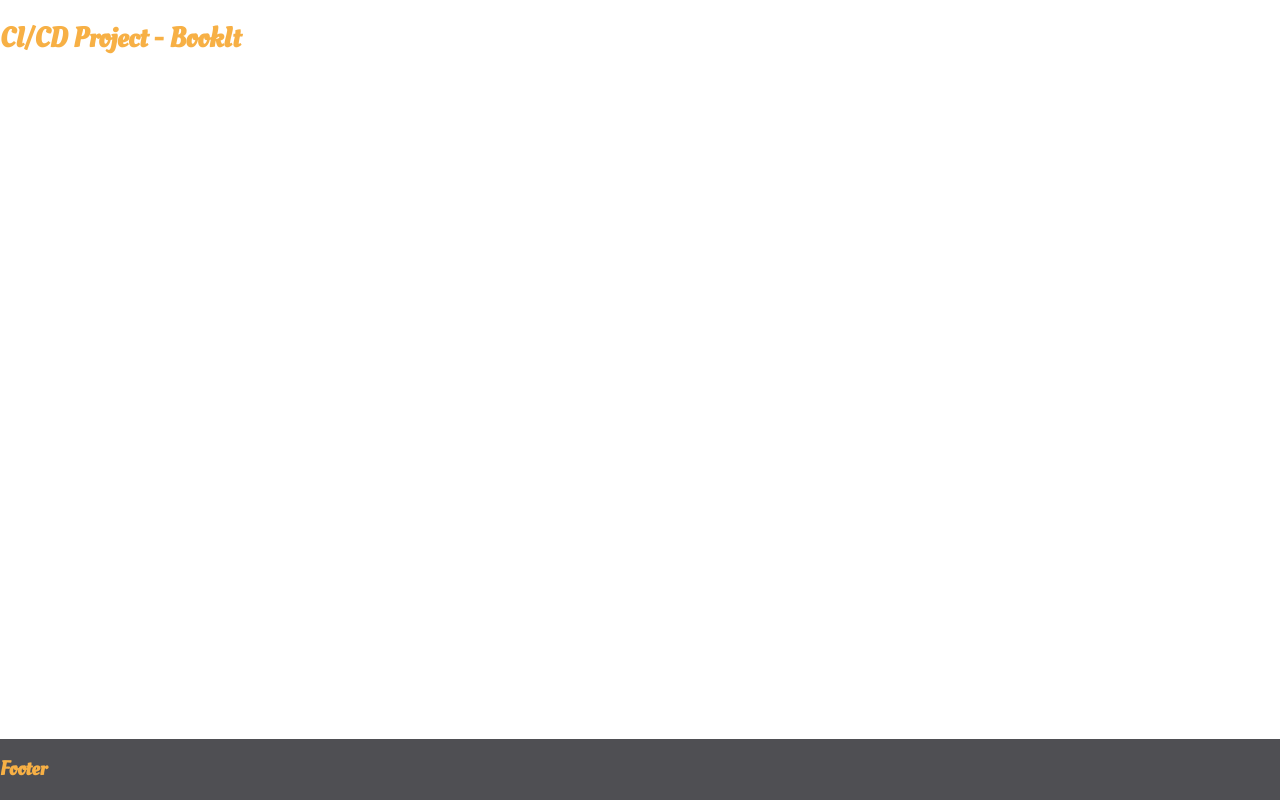
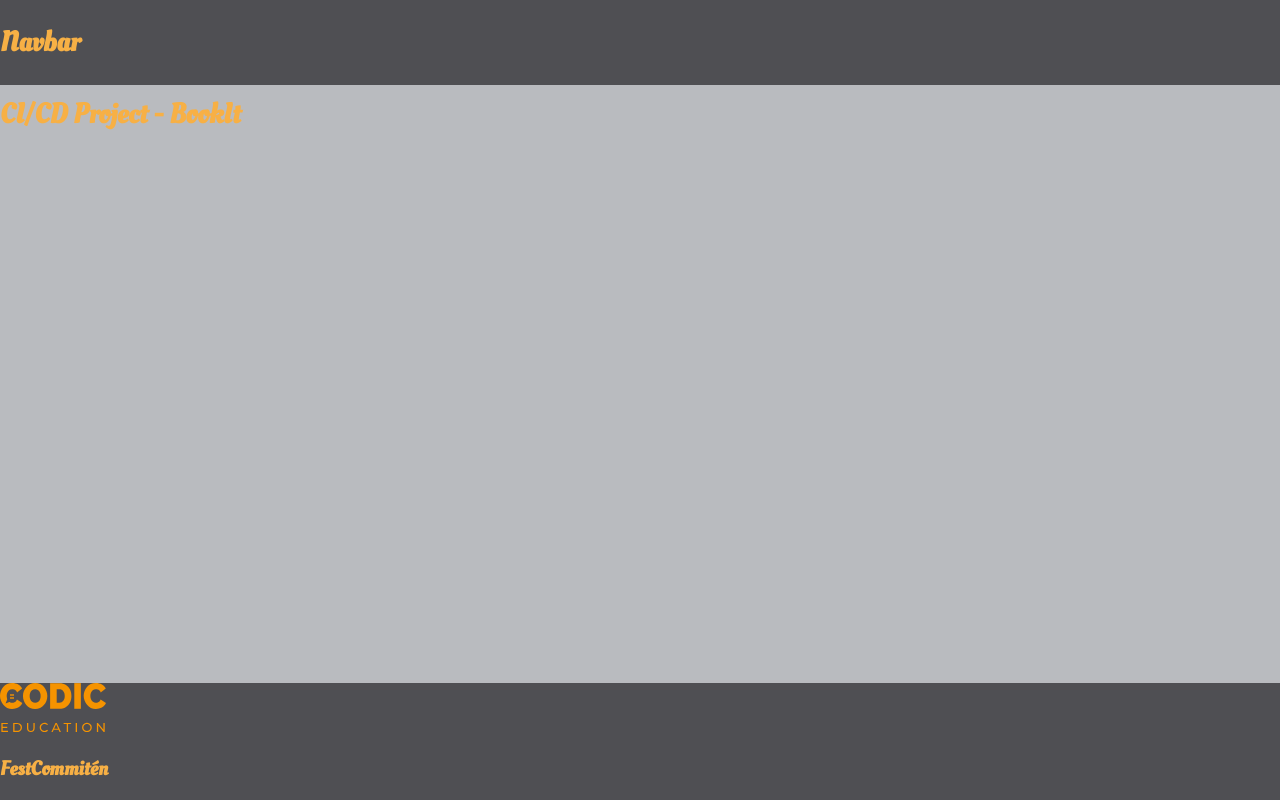
Before and after one commit to Festcommiten/BookIt, a React (Create React App) app in the folder Web/: page / in a window 1280 px wide. Built offline with nearby package versions, Linux system fonts and the light colour scheme.

Commit message:
Added logotype, group name and a navbar

```diff
--- a/Web/src/App.tsx
+++ b/Web/src/App.tsx
@@ -2,6 +2,7 @@ import React from 'react';
 import './App.css';
 import Footer from './components/Footer';
 import './utils/global/Global.css';
+import Navbar from './components/Navbar';
 import HomeView from './view/HomeView';
 // import {
 // 	BrowserRouter as Router,
@@ -16,6 +17,7 @@ import HomeView from './view/HomeView';
 function App() {
 	return (
 		<>
+			<Navbar/>
 			<HomeView/>
 			<Footer/>
 		</>
--- a/Web/src/components/Footer.tsx
+++ b/Web/src/components/Footer.tsx
@@ -1,10 +1,12 @@
 import React from 'react';
 import './Footer.css'
+import logo from'../utils/images/Codic-logo.b73b7b04.svg'
 
 export default function Footer() {
 	return (
 		<footer>
-			<h2>Footer</h2>
+			<img src={logo} alt="Codic Education logo"/>
+			<h2>FestCommitén</h2>
 		</footer>
 	)
 }
--- /dev/null
+++ b/Web/src/components/Navbar.css
@@ -0,0 +1,7 @@
+nav {
+    position: fixed;
+    left: 0;
+    top: 0;
+    width: 100%;
+    background-color: var(--secondary-color);
+}
--- /dev/null
+++ b/Web/src/components/Navbar.tsx
@@ -0,0 +1,10 @@
+import React from 'react';
+import './Navbar.css'
+
+export default function Navbar() {
+	return (
+		<nav>
+			<h1>Navbar</h1>
+		</nav>
+	)
+}
--- a/Web/src/index.css
+++ b/Web/src/index.css
@@ -1,5 +1,5 @@
 :root {
-    --main-bg-color: pink;
+    --main-bg-color: #B9BBBF;
     --primary-color: #F7B045;
     --secondary-color: #4F4F53;
     --thirdley-color: #CDCFD2;
@@ -7,8 +7,13 @@
 
 body {
     margin: 0;
+    background-color: var(--main-bg-color);
     -webkit-font-smoothing: antialiased;
     -moz-osx-font-smoothing: grayscale;
+}
+
+main {
+    margin-top: 95px;
 }
 
 @font-face {
--- a/Web/src/view/HomeView.tsx
+++ b/Web/src/view/HomeView.tsx
@@ -2,10 +2,10 @@ import React from 'react';
 
 export default function HomeView() {
 	return (
-		<>
+		<main>
 			<h1>
 				CI/CD Project - BookIt
 			</h1>
-		</>
+		</main>
 	);
 }
```
Also changed, not shown: Web/src/utils/images/Codic-logo.b73b7b04.svg (added).
